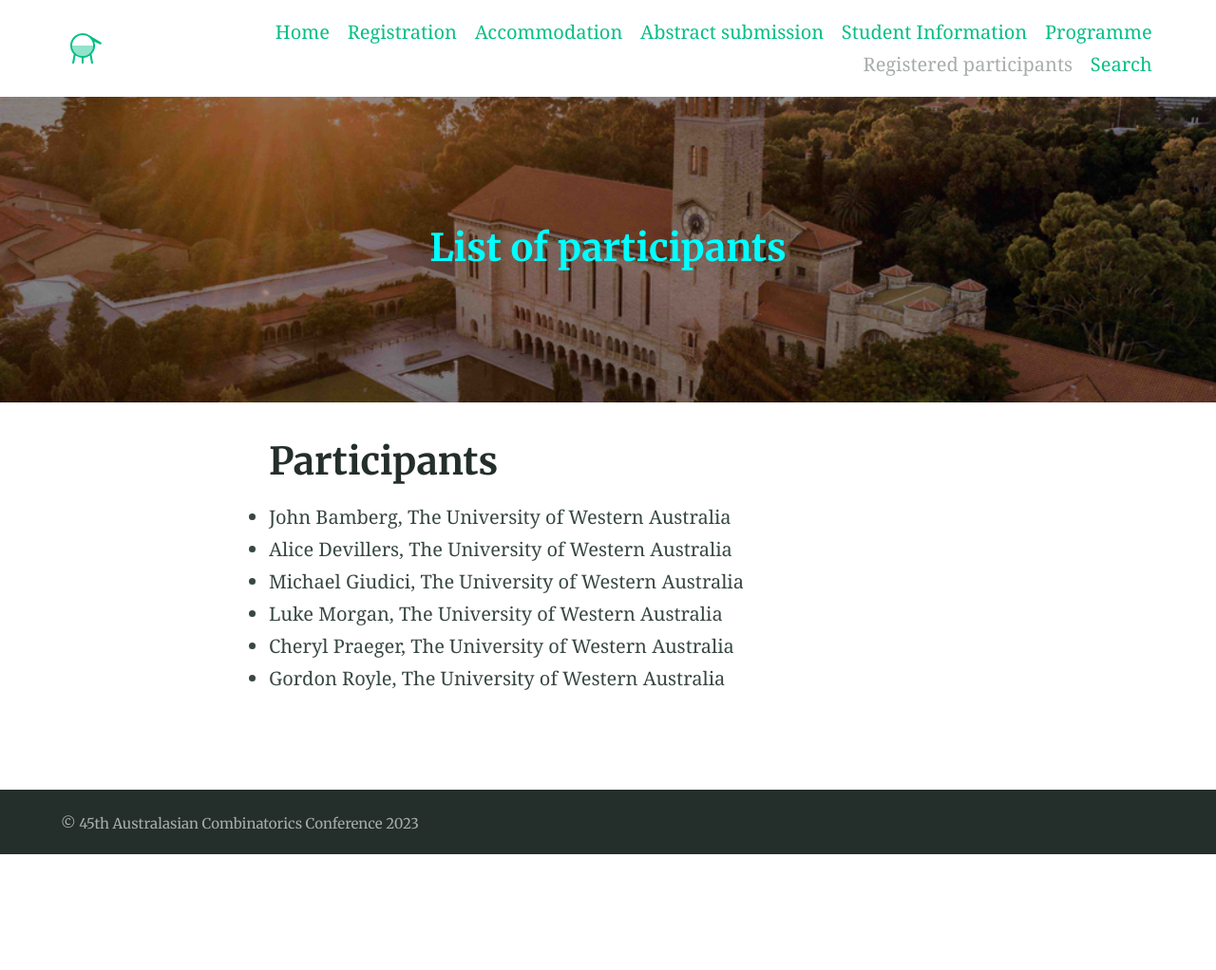
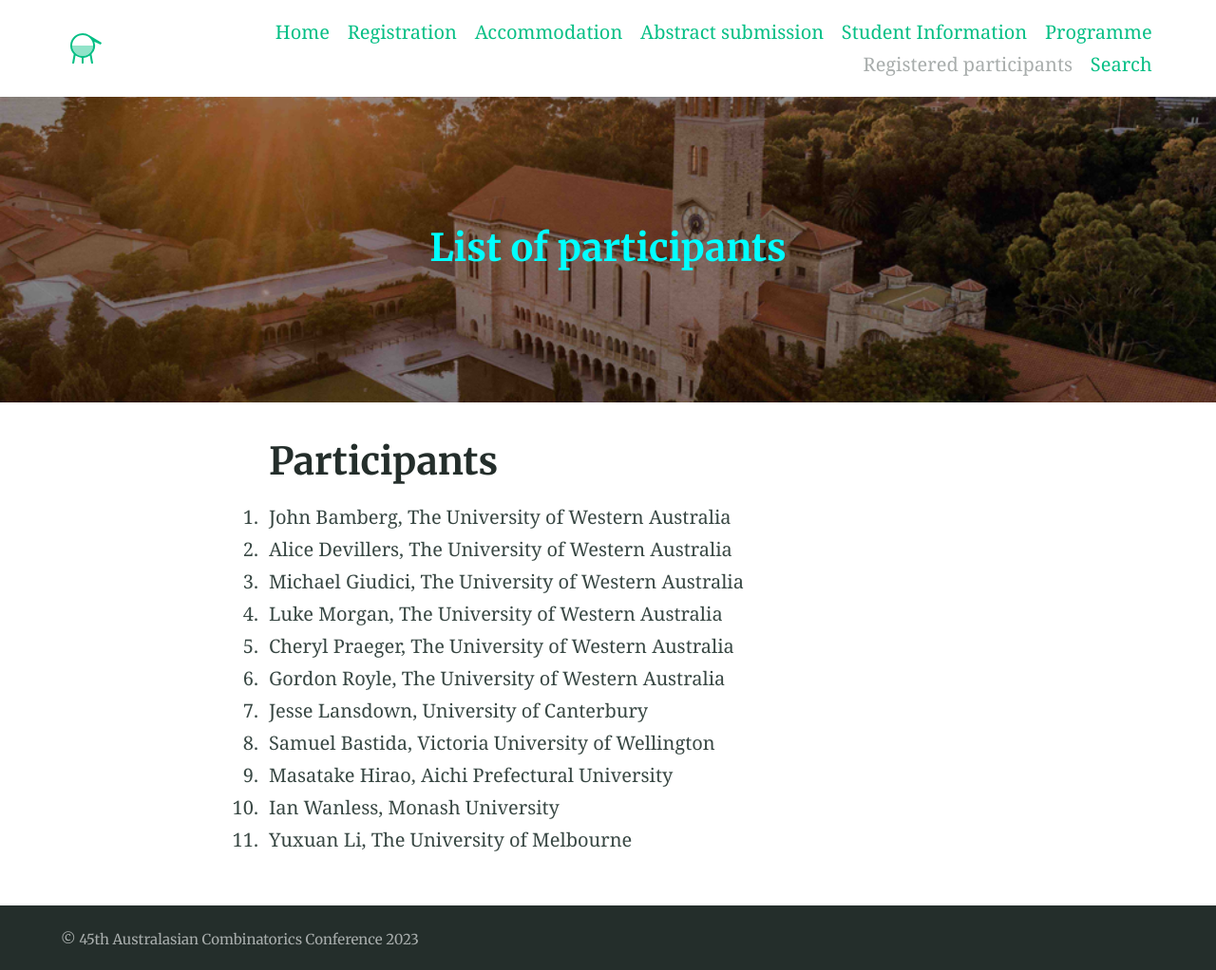
Before and after one commit to 45ACC/45ACC.github.io, a Jekyll site: the page built from participants.md, in a window 1280 px wide. Shown: the whole page at 95% size. Built offline with Jekyll 4.4.1, drawn with Linux system fonts in a browser that asks for light colours; before the commit the page ends 900 px from its top, so only the background shows below that.

Commit message:
Update participants.md

```diff
--- a/participants.md
+++ b/participants.md
@@ -7,9 +7,14 @@ excerpt: "participants"
 aside: false
 ---
 
-- John Bamberg, The University of Western Australia
-- Alice Devillers, The University of Western Australia
-- Michael Giudici, The University of Western Australia
-- Luke Morgan, The University of Western Australia
-- Cheryl Praeger, The University of Western Australia
-- Gordon Royle, The University of Western Australia
+1. John Bamberg, The University of Western Australia
+2. Alice Devillers, The University of Western Australia
+3. Michael Giudici, The University of Western Australia
+4. Luke Morgan, The University of Western Australia
+5. Cheryl Praeger, The University of Western Australia
+6. Gordon Royle, The University of Western Australia
+7. Jesse Lansdown, University of Canterbury
+8. Samuel Bastida, Victoria University of Wellington
+9. Masatake Hirao, Aichi Prefectural University
+10. Ian Wanless, Monash University
+11. Yuxuan Li, The University of Melbourne
```
